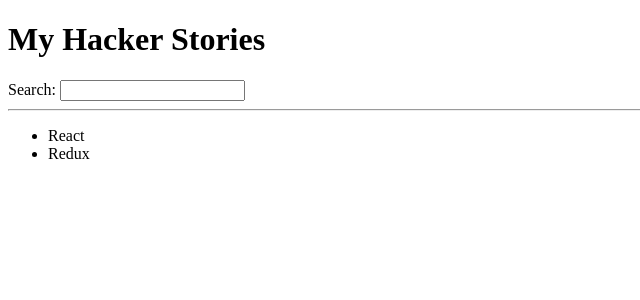
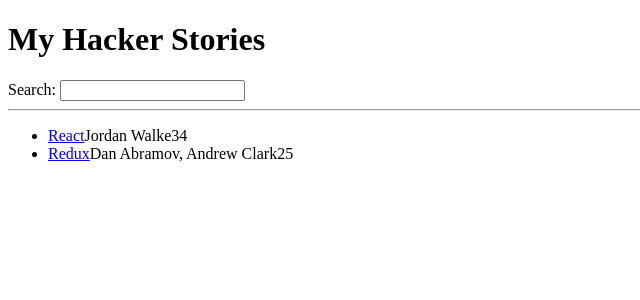
Before and after one commit to Fersanseg/Hacker-stories, a React (Create React App) app: page / in a window 1280 px wide. Shown: the top 300 px of the page, without its empty margins (0-640 px from the left). Built offline with nearby package versions, Linux system fonts and the light colour scheme.

Commit message:
Using all item elements

```diff
--- a/src/App.js
+++ b/src/App.js
@@ -17,11 +17,6 @@
   },
 ];
 
-const items = [];
-for (const item of list) {
-  items.push(<li key={item.objectID}>{item.title}</li>)
-}
-
 function App() {
 
   return (
@@ -34,9 +29,18 @@
       <hr />
 
       <ul>
-        {
-          items
-        }
+        {list.map(function (item) {
+          return (
+            <li key={item.objectID}>
+              <span>
+                <a href={item.url}>{item.title}</a>
+              </span>
+              <span>{item.author}</span>
+              <span>{item.num_comments}</span>
+              <span>{item.points}</span>
+            </li>
+          );
+        })}
       </ul>
 
     </div>
```
